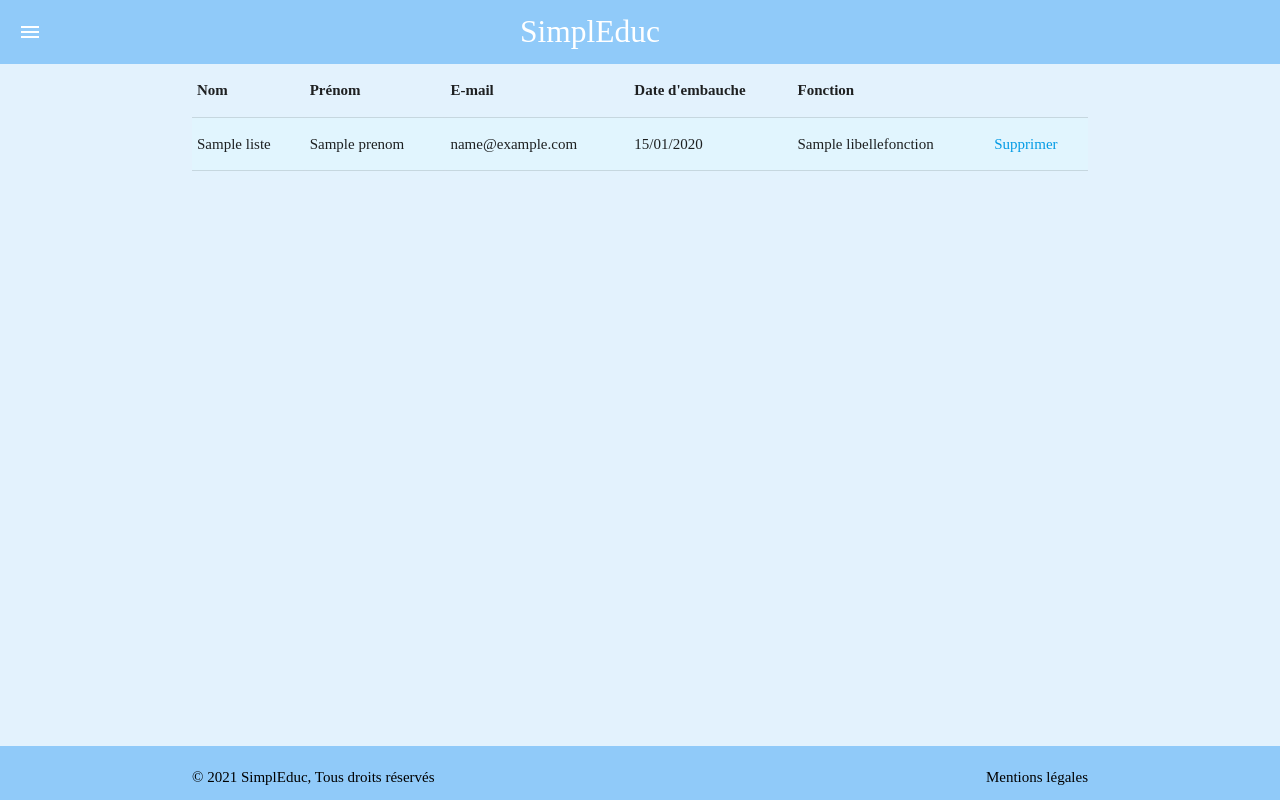
After one commit to LgmMesCompetences/Simpleduc, a PHP site: template src/vue/security/listeUser.html.twig in a window 1280 px wide. The commit adds this page. Run offline with PHP 8.4, Linux system fonts and the light colour scheme; the template is opened without the code that fills it: most values are stand-ins (such as "Sample title", 1, 10 or a date in 2020); some libraries are stand-ins or nearby versions; some web fonts are replaced.

Commit message:
add user list, modal with JS

```diff
--- a/config/routes.php
+++ b/config/routes.php
@@ -8,6 +8,7 @@ function getPage($db){
     $lesPages['deconnexion'] = "deconnexionControleur;0";
     $lesPages['profile'] = "profileControleur;0";
     $lesPages['ajout'] = "inscrireControleur;0";
+    $lesPages['listeUser'] = "userControleur;0";
 
 if($db!=null) {
     if(isset($_GET['page'])) {
--- a/public/css/style.css
+++ b/public/css/style.css
@@ -37,3 +37,7 @@ div.boiteConnexion{
 .mt-5 {
     margin-top: 5rem;
 }
+
+.cursorPointer {
+    cursor: pointer;
+}
--- a/src/controleur/securityControleur.php
+++ b/src/controleur/securityControleur.php
@@ -52,7 +52,7 @@ function securityControleur($twig, $db) {
 			else{
 				$_SESSION['login'] = $email;
 				$_SESSION['role'] = $unUtilisateur['fonction'];
-				header("Location:index.php?page=profile");
+				header("Location:profile");
 			}
 		}
 		else{
@@ -66,5 +66,5 @@ function securityControleur($twig, $db) {
 function deconnexionControleur($twig, $db){
 	session_unset();
 	session_destroy();
-	header("Location:index.php?page=connexion");
+	header("Location:connexion");
 }
--- a/src/vue/base.html.twig
+++ b/src/vue/base.html.twig
@@ -28,7 +28,7 @@
                     <li><a href="#"><i class="material-icons">receipt</i>Liste des fiches de paie</a></li>
                 {% elseif session.role == 4 or session.role == 5 %}
                     <li><a href="ajout"><i class="material-icons">add</i>Ajout d'utilisateur</a></li>
-                    <li><a href="#"><i class="material-icons">format_list_bulleted</i>Liste des utilisateurs</a></li>
+                    <li><a href="listeUser"><i class="material-icons">format_list_bulleted</i>Liste des utilisateurs</a></li>
                 {% endif %}
     			<a class="waves-effect waves-light btn" id="wrapper" type="submit" href="deconnexion">Se déconnecter</a>
             {% endif %}
--- a/src/vue/security/ajout.html.twig
+++ b/src/vue/security/ajout.html.twig
@@ -18,7 +18,6 @@
         <div class="container">
 			<h3>Échec de l'inscription !</h3>
 			<h3>{{form.message}}</u></h3>
-            <h3><a href="index.php?page=ajout">Retourner sur la page d'ajout</a></h3>
         </div>
 		{% endif %}
 	{% endif %}
--- /dev/null
+++ b/src/vue/security/listeUser.html.twig
@@ -0,0 +1,64 @@
+{% extends "base.html.twig" %}
+{% block title %} {{ parent() }} - Liste des utilisateurs{% endblock %}
+
+{% block navbar %} {{ parent() }}{% endblock %}
+
+{% block contenu %}
+
+  <div id="modal1" class="modal">
+    <div class="modal-content">
+      <h4><b>Suppression de compte</b></h4>
+      <p>Êtes-vous sûr de vouloir supprimer cet utilisateur ?</p>
+    </div>
+    <div class="modal-footer">
+      <a href="#!" class="modal-close waves-effect waves-green btn-flat">Annuler</a>
+      <a id="btndel" href="" class="waves-effect red btn">Supprimer</a>
+    </div>
+  </div>
+
+<div class="container">
+
+      <table class="responsive-table">
+        <thead>
+          <tr>
+              <th>Nom</th>
+              <th>Prénom</th>
+              <th>E-mail</th>
+              <th>Date d'embauche</th>
+              <th>Fonction</th>
+              <th></th>
+          </tr>
+        </thead>
+
+        <tbody>
+        {% for u in liste %}
+          <tr class="{{ cycle(['light-blue lighten-5', ' light-blue lighten-4'], loop.index0) }}">
+            <td>{{ u.nom | capitalize }}</td>
+            <td>{{ u.prenom }}</td>
+            <td>{{ u.email }}</td>
+            <td>{{ u.dateEmbauche | date('d/m/Y') }}</td>
+            <td>{{ u.libellefonction }}</td>
+            <td><a class="cursorPointer" onClick="del({{ u.id }})">Supprimer</a></td>
+            <!-- -->
+          </tr>
+        {% endfor %}
+        </tbody>
+      </table>
+
+</div>
+
+{% endblock %}
+{% block javascript %}
+<script>
+var instance;
+  $(document).ready(function(){
+    instance = M.Modal.init($('#modal1'));
+  });
+
+  function del(id) {
+    $('#btndel').attr("href","listeUser?id="+id);
+    instance[0].open();
+  }
+</script>
+
+{% endblock %}
```
Also changed, not shown: src/controleur/userControleur.php (+23 -0 lines), src/modele/User.php (+21 -0 lines).
